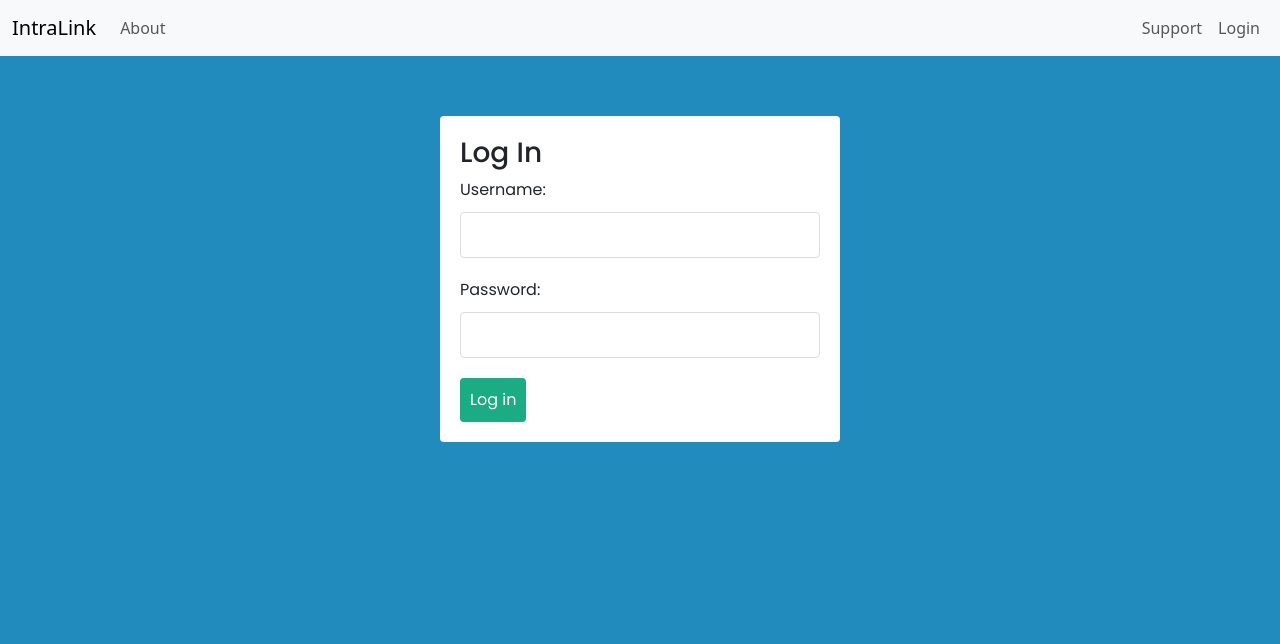
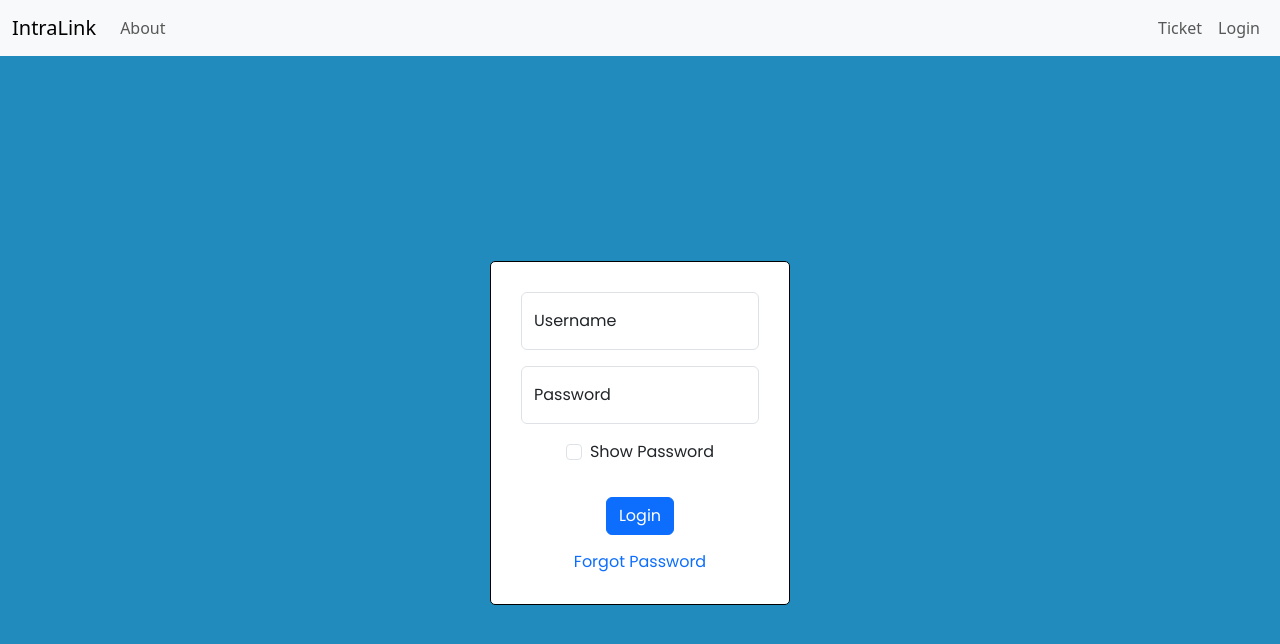
Before and after one commit to atahf/IntraLink, a React (Create React App) app: page /login in a window 1280 px wide. Shown: the top 644 px of the page. Built offline with nearby package versions, Linux system fonts and the light colour scheme.

Commit message:
some UI changes

```diff
--- a/src/App.js
+++ b/src/App.js
@@ -8,6 +8,7 @@ import CustomNavbar from './components/Navbar';
 import Home from './routes/Home';
 import Login from './routes/Login';
 import Profile from './routes/Profile';
+import Ticket from './routes/Ticket';
 
 function App() {
 	const { jwtToken } = useAuthContext();
@@ -30,6 +31,10 @@ function App() {
 							path="/profile"
 							element={jwtToken ? <Profile /> : <Navigate to="/login" />}
 						/>
+						<Route
+							path="/ticket"
+							element={<Ticket />}
+						/>
 					</Routes>
 				</div>
 			</BrowserRouter>
--- a/src/components/Navbar.js
+++ b/src/components/Navbar.js
@@ -32,6 +32,7 @@ const CustomNavbar = () => {
 						)}
 						{jwtToken && (
 							<Nav className="ms-auto">
+								<Nav.Link href="/ticket">Ticket</Nav.Link>
 								<Nav.Link href="/profile">{getUsername()}</Nav.Link>
 								<Button onClick={handleLogout}>Logout</Button>
 							</Nav>
@@ -43,7 +44,7 @@ const CustomNavbar = () => {
 						)}
 						{!jwtToken && (
 							<Nav className="ms-auto">
-								<Nav.Link href="#">Support</Nav.Link>
+								<Nav.Link href="/ticket">Ticket</Nav.Link>
 								<Nav.Link href="/login">Login</Nav.Link>
 							</Nav>
 						)}
--- a/src/index.css
+++ b/src/index.css
@@ -31,44 +31,102 @@
 }
 
 /* Login.js */
-.login-form {
-	max-width: 400px;
-	margin: 40px auto;
-	padding: 20px;
-	background: #fff;
-	border-radius: 4px;
+.login-page{
+    display: flex;
+    justify-content: center;
+    align-items: center;
+	height: 100%;
+	max-height: 100%;
 }
 
-.login-btn {
-	background: var(--primary);
-	border: 0;
-	color: #fff;
-	padding: 10px;
-	font-family: "Poppins";
-	border-radius: 4px;
-	cursor: pointer;
+.login-container {
+    max-width: 400px;
+}
+
+.login-form{
+	background: var(--text-secondary);
+	border: 1px solid var(--text-primary);
+	display: flex;
+    flex-direction: column;
+    align-items: center;
+    justify-content: center;
+    padding: 30px;
+    border-radius: 5px;
+    width: 300px;
+    margin: 0 auto;
+}
+
+.login-btn{
+	margin: 15px auto;
 }
 
 .login-error {
 	padding: 10px;
-	background: #ffefef;
-	border: 1px solid var(--error);
-	color: var(--error);
-	border-radius: 4px;
-	margin: 20px 0;
+	margin: 10px auto;
 }
 
-.login-label {
-	display: block;
+/* Profile.js */
+.profile-page{
+    display: flex;
+    justify-content: center;
+    align-items: center;
+	height: 100%;
+	max-height: 100%;
 }
 
-.login-input {
-	display: block;
+.profile-container {
+    max-width: 400px;
+}
+
+.profile-spinner {
+    display: flex;
+    justify-content: center;
+    align-items: center;
+    flex-grow: 1; /* Fill the remaining vertical space */
+}
+
+.profile-sprinner-text{
+	color: var(--text-secondary);
+	font-size: large;
+	margin-left: 5px;
+}
+
+/* Ticket.js */
+.ticket-page{
+    display: flex;
+    justify-content: center;
+    align-items: center;
+	height: 100%;
+	max-height: 100%;
+}
+
+.ticket-form{
+	background: var(--text-secondary);
+	border: 1px solid var(--text-primary);
+	display: flex;
+    flex-direction: column;
+    align-items: center;
+    justify-content: center;
+    padding: 30px;
+    border-radius: 5px;
+    width: 500px;
+    margin: 0 auto;
+}
+
+.ticket-btn{
+	margin: 15px auto;
+}
+
+.ticket-error {
 	padding: 10px;
-	margin-top: 10px;
-	margin-bottom: 20px;
-	width: 100%;
-	border: 1px solid #ddd;
-	border-radius: 4px;
-	box-sizing: border-box;
+	margin: 10px auto;
 }
+
+.login-visible-links{
+	text-decoration: solid;
+	cursor: pointer;
+}
+
+.login-visible-links:hover{
+	color: var(--primary);
+}
--- a/src/routes/Login.js
+++ b/src/routes/Login.js
@@ -1,41 +1,82 @@
 import React, { useState } from 'react';
+import { Container, Form, FloatingLabel, Button, Alert, Offcanvas } from 'react-bootstrap';
 import { useLogin } from '../hooks/useLogin';
+import { useNavigate } from 'react-router-dom';
 
 const Login = () => {
     const [username, setUsername] = useState('');
     const [password, setPassword] = useState('');
+    const [showPass, setShowPass] = useState(false);
     const {login, error, isLoading} = useLogin();
+    const navigate = useNavigate();
+
+
+    const [showHint, setShowHint] = useState(false);
+    const handleCloseHint = () => setShowHint(false);
+    const handleShowHint = () => setShowHint(true);
+    const handleRedirection = () => navigate('/ticket');
 
     const handleLogin = async (event) => {
         event.preventDefault();
 
-        await login(username, password)
-    }
+        await login(username, password);
+    };
 
     return (
-        <form className="login-form" onSubmit={handleLogin}>
-            <h3 className='login-title'>Log In</h3>
+        <div className='login-page'>
+            <Container fluid className='login-container'>
+                <Form className='login-form' onSubmit={handleLogin}>
+                    <FloatingLabel className="mb-3" controlId="login.username" label="Username">
+                        <Form.Control
+                            type="text"
+                            placeholder="Enter username"
+                            required
+                            autoComplete='true'
+                            value={username}
+                            onChange={(e) => {setUsername(e.target.value)}}
+                        />
+                    </FloatingLabel>
 
-            <label className='login-label'>Username:</label>
-            <input
-                className='login-input'
-                type="text"
-                onChange={(e) => setUsername(e.target.value)}
-                value={username}
-            />
+                    <FloatingLabel className="mb-3" controlId="login.password" label="Password">
+                        <Form.Control
+                            type={showPass ? "text" : "password"}
+                            placeholder="Enter password"
+                            required
+                            autoComplete='true'
+                            value={password}
+                            onChange={(e) => {setPassword(e.target.value)}}
+                        />
+                    </FloatingLabel>
 
-            <label className='login-label'>Password:</label>
-            <input
-                className='login-input'
-                type="password"
-                onChange={(e) => setPassword(e.target.value)}
-                value={password}
-            />
+                    <Form.Group className="mb-3" controlId="login.show-password">
+                        <Form.Check
+                            type="checkbox"
+                            label="Show Password"
+                            value={showPass} onChange={() => {setShowPass(!showPass)}}
+                        />
+                    </Form.Group>
 
-            <button className='login-btn' disabled={isLoading}>Log in</button>
+                    <Button className='login-btn' variant="primary" type="submit" disabled={isLoading}>
+                        Login
+                    </Button>
 
-            {error && <div className="login-error">{error}</div>}
-        </form>
+                    <a className='login-visible-links' onClick={handleShowHint}>Forgot Password</a>
+                    <Offcanvas show={showHint} onHide={handleCloseHint} placement='bottom'>
+                        <Offcanvas.Header closeButton>
+                        </Offcanvas.Header>
+                        <Offcanvas.Body style={{textAlign:'center'}}>
+                            If you have forgotten your password, you may submit a ticket to change your password.
+                            <br/>
+                            Click <a className='login-visible-links' onClick={handleRedirection}>here</a> to go ticket page.
+                        </Offcanvas.Body>
+                    </Offcanvas>
+
+                    {error && (
+                        <Alert className='login-error' variant='danger'>{error}</Alert>
+                    )}
+                </Form>
+            </Container>
+        </div>
     );
 }
 
--- a/src/routes/Profile.js
+++ b/src/routes/Profile.js
@@ -1,9 +1,22 @@
-import React from 'react';
+import React, { useState } from 'react';
+import { Container, Card, Spinner } from 'react-bootstrap';
 
 const Profile = () => {
+    const [isLoading, setIsLoading] = useState(false);
+
     return (
-        <div>
-            Profile Page
+        <div className='profile-page'>
+            <Container className='profile-container'>
+                {isLoading && (
+                    <div className='profile-spinner'>
+                        <Spinner animation="border" variant="light"/>
+                        <div className='profile-sprinner-text'>Loading...</div>
+                    </div>
+                )}
+                {!isLoading && (
+                    <div>Profile Page</div>
+                )}
+            </Container>
         </div>
     );
 }
--- /dev/null
+++ b/src/routes/Ticket.js
@@ -0,0 +1,50 @@
+import React, { useState } from 'react';
+import { Container, Form, FloatingLabel, Button, Offcanvas } from 'react-bootstrap';
+
+const Ticket = () => {
+    const [subject, setSubject] = useState('');
+    const [description, setDescription] = useState('');
+
+    const handleTicket = async (event) => {
+        event.preventDefault();
+    };
+
+    return (
+        <div className="ticket-page">
+            <Container fluid className='ticket-container'>
+                <Form className='ticket-form' onSubmit={handleTicket}>
+                    <FloatingLabel className="mb-3" controlId="ticket.subject" label="Subject">
+                        <Form.Control
+                            type="text"
+                            placeholder="Enter subject"
+                            required
+                            autoComplete='true'
+                            value={subject}
+                            onChange={(e) => {setSubject(e.target.value)}}
+                        />
+                    </FloatingLabel>
+
+                    <FloatingLabel className="mb-3" controlId="ticket.description" label="Description">
+                        <Form.Control
+                            type="text"
+                            placeholder="Enter description"
+                            required
+                            autoComplete='true'
+                            value={description}
+                            as="textarea"
+                            maxLength={512}
+                            onChange={(e) => {setDescription(e.target.value)}}
+                            style={{ height: '100px', width: '100%' }}
+                        />
+                    </FloatingLabel>
+
+                    <Button className='ticket-btn' variant="primary" type="submit">
+                        Login
+                    </Button>
+                </Form>
+            </Container>
+        </div>
+    );
+}
+
+export default Ticket;
--- a/src/utils/urlTools.js
+++ b/src/utils/urlTools.js
@@ -1,3 +1,7 @@
 export const getLoginURL = () => {
     return 'https://intralinkk-4f8233098a40.herokuapp.com/login';
 };
+
+export const getAnonTicketURL = () => {
+    return '';
+};
```
